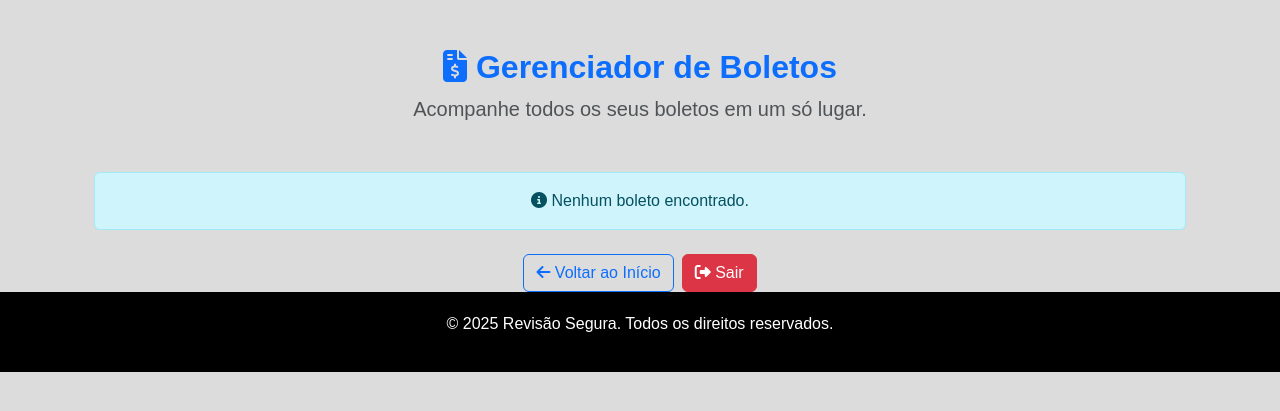
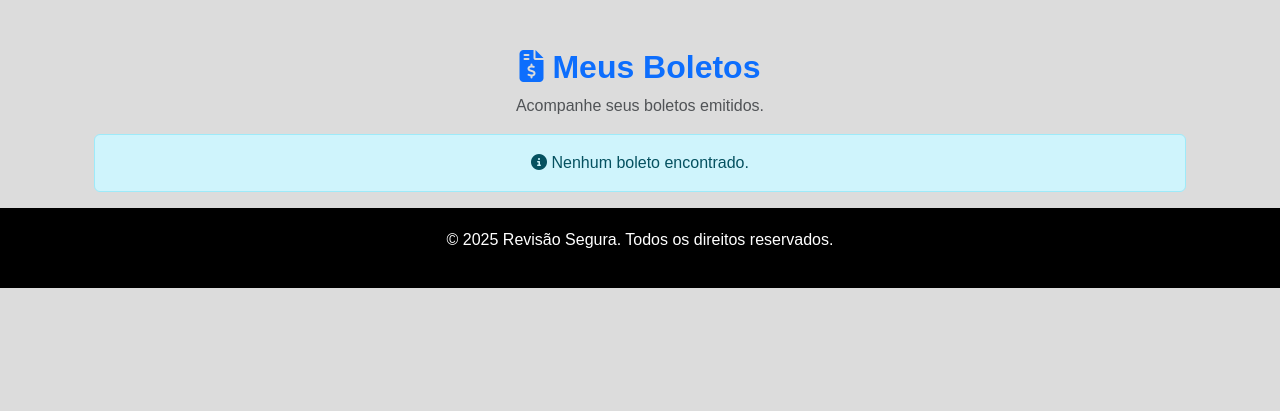
Before and after one commit to revisaosegura/siterevisaosegura, a Django app: page /boletos/ in a window 1280 px wide. Shown: the part 80-491 px from the top of the page. Run offline with Django 5.2, Linux system fonts and the light colour scheme; a user stored in the database is signed in; data that the repository does not hold is empty.

```diff
--- a/templates/boletos/listar_boletos.html
+++ b/templates/boletos/listar_boletos.html
@@ -4,13 +4,9 @@
 
 {% block content %}
 <div class="container mt-5">
-    <!-- Título Principal -->
-    <div class="text-center mb-5">
-        <h2 class="fw-bold text-primary"><i class="fas fa-file-invoice-dollar"></i> Gerenciador de Boletos</h2>
-        <p class="text-muted fs-5">Acompanhe todos os seus boletos em um só lugar.</p>
-    </div>
+    <h2 class="fw-bold text-primary text-center"><i class="fas fa-file-invoice-dollar"></i> Meus Boletos</h2>
+    <p class="text-muted text-center">Acompanhe seus boletos emitidos.</p>
 
-    <!-- Tabela de Boletos -->
     {% if boletos %}
         <div class="table-responsive">
             <table class="table table-hover shadow-sm rounded">
@@ -24,7 +20,7 @@
                 </thead>
                 <tbody>
                     {% for boleto in boletos %}
-                    <tr class="align-middle">
+                    <tr>
                         <td>R$ {{ boleto.valor|floatformat:2 }}</td>
                         <td>
                             {% if boleto.vencimento %}
@@ -43,7 +39,7 @@
                             {% endif %}
                         </td>
                         <td>
-                            <a href="{% url 'detalhar_boleto' boleto.id %}" class="btn btn-outline-primary btn-sm me-2">
+                            <a href="{% url 'detalhar_boleto' boleto.id %}" class="btn btn-outline-primary btn-sm">
                                 <i class="fas fa-eye"></i> Ver
                             </a>
                             <a href="{% url 'baixar_boleto' boleto.id %}" class="btn btn-success btn-sm">
@@ -56,62 +52,9 @@
             </table>
         </div>
     {% else %}
-        <div class="alert alert-info text-center mt-4" role="alert">
+        <div class="alert alert-info text-center">
             <i class="fas fa-info-circle"></i> Nenhum boleto encontrado.
         </div>
     {% endif %}
-
-    <!-- Ações do Usuário -->
-    <div class="text-center mt-4 d-grid gap-2 d-md-flex justify-content-md-center">
-        <a href="{% url 'dashboard' %}" class="btn btn-outline-primary">
-            <i class="fas fa-arrow-left"></i> Voltar ao Início
-        </a>
-
-        <form action="{% url 'logout' %}" method="post" class="d-inline">
-            {% csrf_token %}
-            <button type="submit" class="btn btn-danger">
-                <i class="fas fa-sign-out-alt"></i> Sair
-            </button>
-        </form>
-    </div>
 </div>
-
-<!-- Estilo Personalizado -->
-<style>
-    .table-hover tbody tr:hover {
-        background-color: #f1f1f1;
-    }
-
-    .table th, .table td {
-        vertical-align: middle;
-    }
-
-    .btn {
-        transition: all 0.2s ease-in-out;
-    }
-
-    .btn:hover {
-        transform: scale(1.05);
-    }
-
-    .alert {
-        animation: fadeIn 1s ease;
-    }
-
-    @keyframes fadeIn {
-        from { opacity: 0; }
-        to { opacity: 1; }
-    }
-
-    @media (max-width: 768px) {
-        .btn {
-            width: 100%;
-            margin-bottom: 10px;
-        }
-
-        .d-md-flex {
-            flex-direction: column;
-        }
-    }
-</style>
 {% endblock %}
```
Also changed, not shown: revisao_segura/boletos/migrations/0003_alter_boleto_data_vencimento_alter_boleto_status.py (added), 1 other file.
